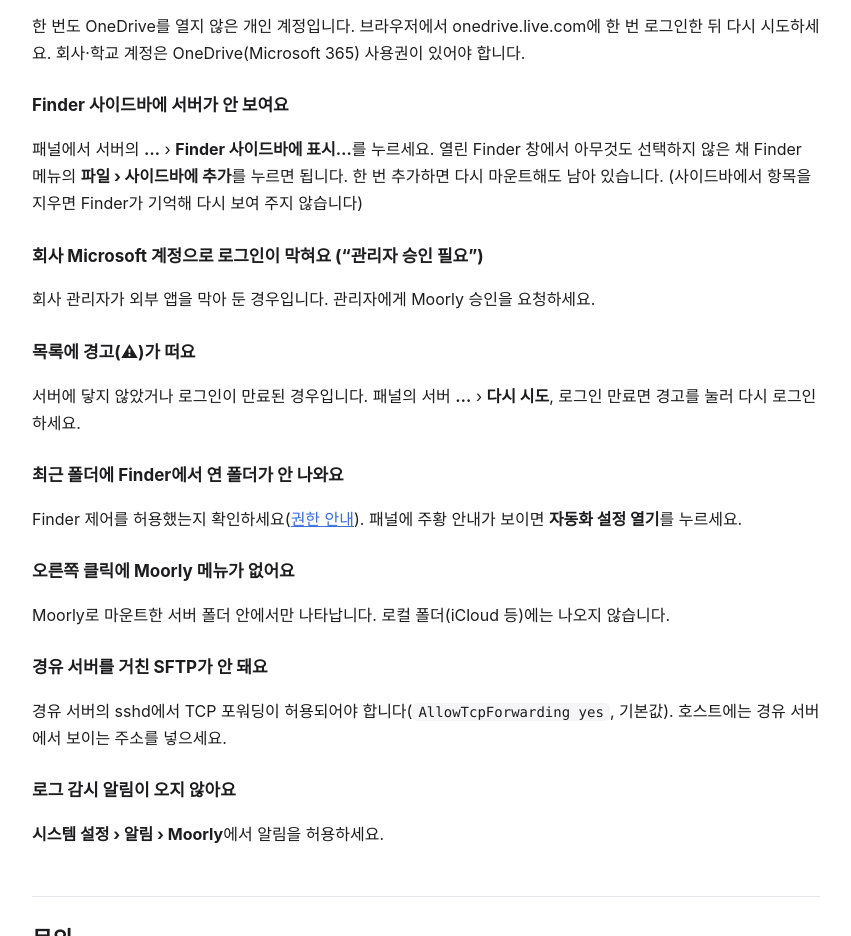
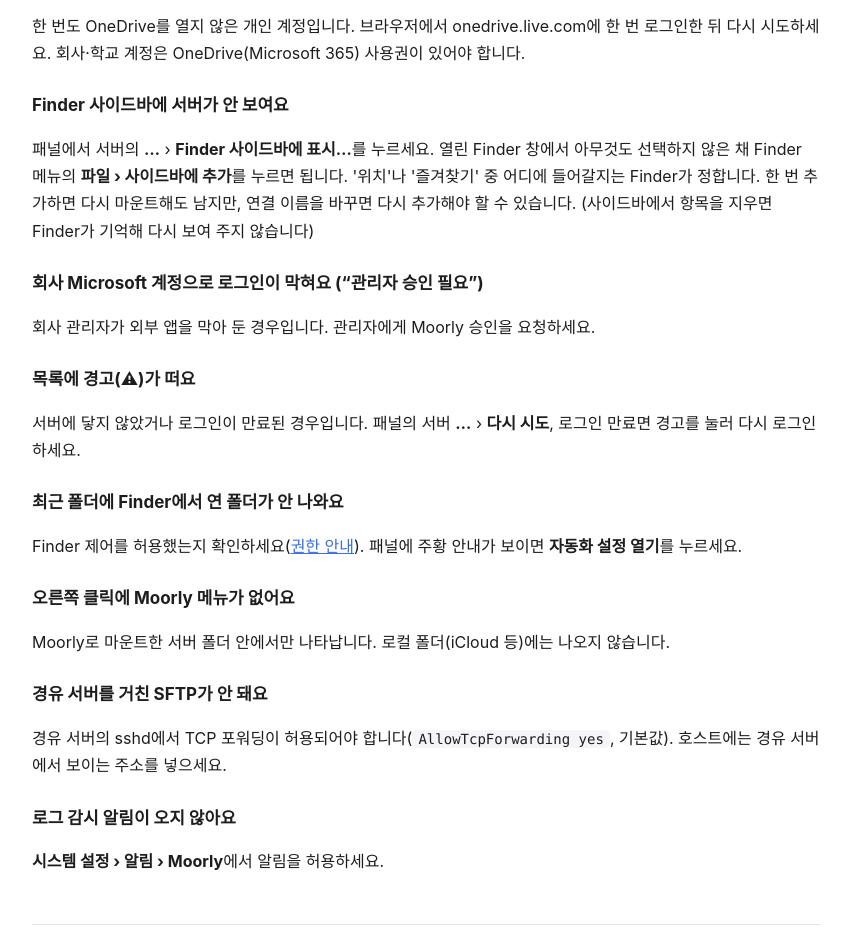
Before and after one commit to jwss-lee/moorly, a plain HTML site: page ko/index.html in a window 1280 px wide. Shown: the part 7940-8876 px from the top of the page, without its empty margins (214-1065 px from the left). Drawn offline with Linux system fonts and the light colour scheme.

Commit message:
Guide: sidebar section is chosen by Finder

```diff
--- a/ko/index.html
+++ b/ko/index.html
@@ -163,7 +163,7 @@ iCloud Drive나 Google Drive 앱 폴더 같은 이 Mac의 폴더도 함께 다
 <h3>OneDrive를 저장할 때 “이 계정에는 OneDrive가 없습니다”가 나와요</h3>
 <p>한 번도 OneDrive를 열지 않은 개인 계정입니다. 브라우저에서 onedrive.live.com에 한 번 로그인한 뒤 다시 시도하세요. 회사·학교 계정은 OneDrive(Microsoft 365) 사용권이 있어야 합니다.</p>
 <h3>Finder 사이드바에 서버가 안 보여요</h3>
-<p>패널에서 서버의 <b>…</b> › <b>Finder 사이드바에 표시…</b>를 누르세요. 열린 Finder 창에서 아무것도 선택하지 않은 채 Finder 메뉴의 <b>파일 › 사이드바에 추가</b>를 누르면 됩니다. 한 번 추가하면 다시 마운트해도 남아 있습니다. (사이드바에서 항목을 지우면 Finder가 기억해 다시 보여 주지 않습니다)</p>
+<p>패널에서 서버의 <b>…</b> › <b>Finder 사이드바에 표시…</b>를 누르세요. 열린 Finder 창에서 아무것도 선택하지 않은 채 Finder 메뉴의 <b>파일 › 사이드바에 추가</b>를 누르면 됩니다. '위치'나 '즐겨찾기' 중 어디에 들어갈지는 Finder가 정합니다. 한 번 추가하면 다시 마운트해도 남지만, 연결 이름을 바꾸면 다시 추가해야 할 수 있습니다. (사이드바에서 항목을 지우면 Finder가 기억해 다시 보여 주지 않습니다)</p>
 <h3>회사 Microsoft 계정으로 로그인이 막혀요 (“관리자 승인 필요”)</h3>
 <p>회사 관리자가 외부 앱을 막아 둔 경우입니다. 관리자에게 Moorly 승인을 요청하세요.</p>
 <h3>목록에 경고(⚠︎)가 떠요</h3>
```
Also changed, not shown: en/index.html (+1 -1 lines).
